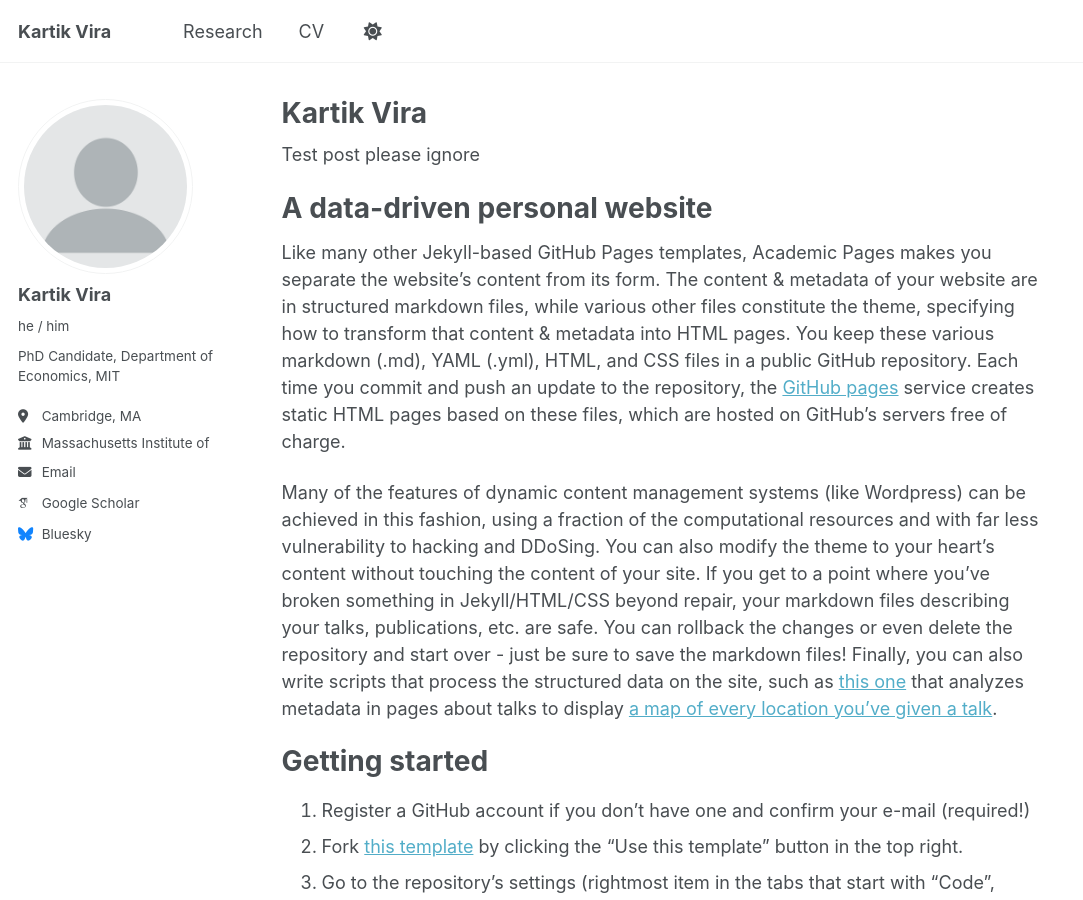
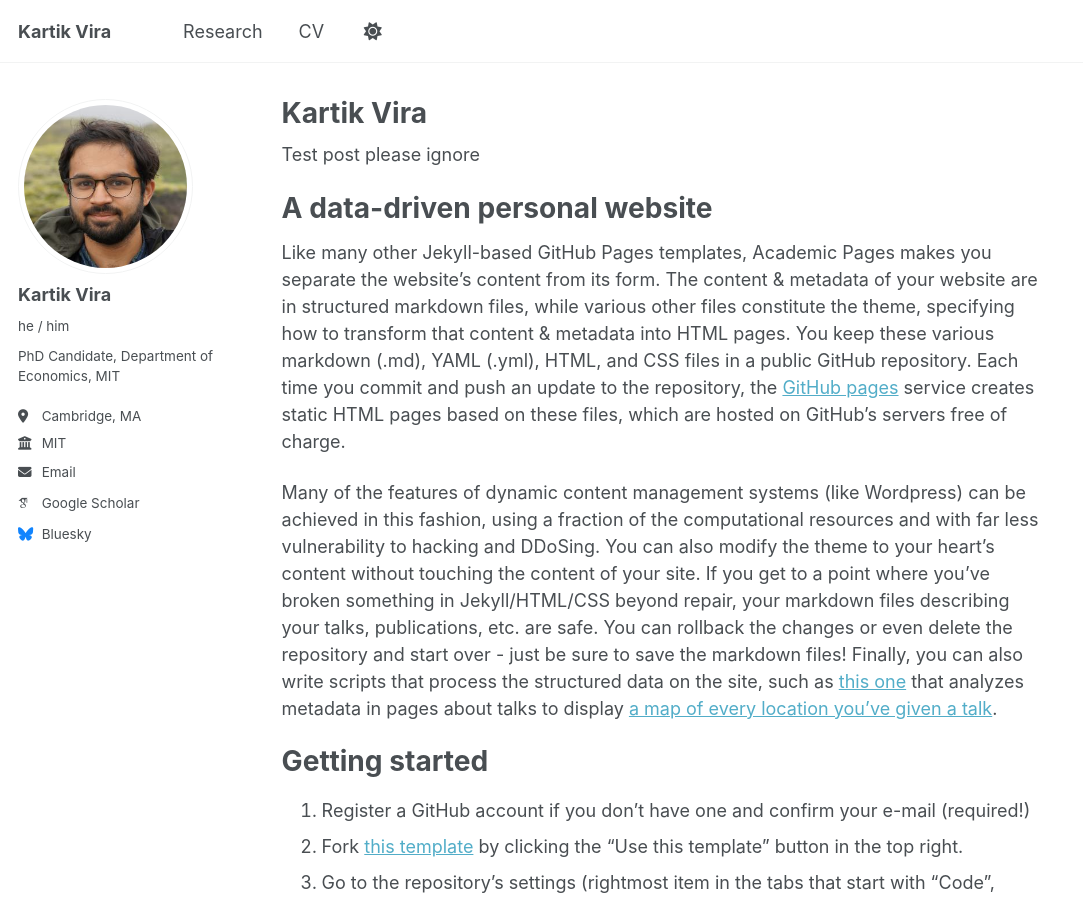
Before and after one commit to kvira/kvira.github.io, a Jekyll site: the page built from _pages/about.md, in a window 1280 px wide and 900 px high. Shown: the whole window, without its empty margins (0-1083 px from the left). Built offline with Jekyll 4.4.1, drawn with Linux system fonts in a browser that asks for light colours; some web fonts are replaced.

Commit message:
added profile pic

```diff
--- a/_config.yml
+++ b/_config.yml
@@ -22,12 +22,12 @@ repository               : "kvira/kvira/github.io"
 #               Additional customization can be done by editing /_includes/author-profile.html
 author:
   # Biographic information
-  avatar           : "profile.png"
+  avatar           : "DSC08515.JPG"
   name             : "Kartik Vira"
   pronouns         : "he / him"
   bio              : "PhD Candidate, Department of Economics, MIT"
   location         : "Cambridge, MA"
-  employer         : "Massachusetts Institute of Technology"
+  employer         : "MIT"
   email            : "kvira@mit.edu"
 
   # Academic websites
```
Also changed, not shown: images/DSC08515.JPG (added), 1 other file.
